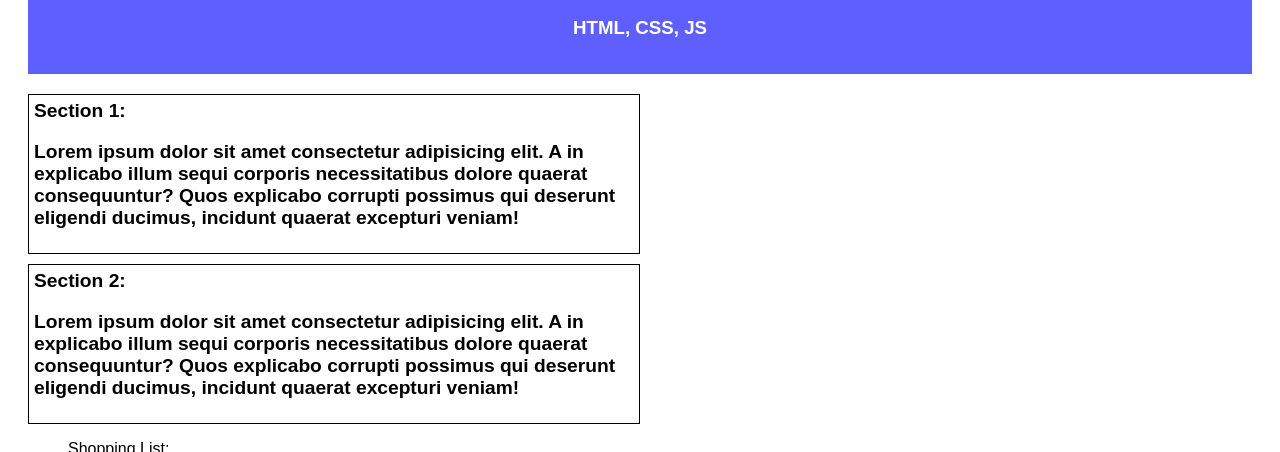
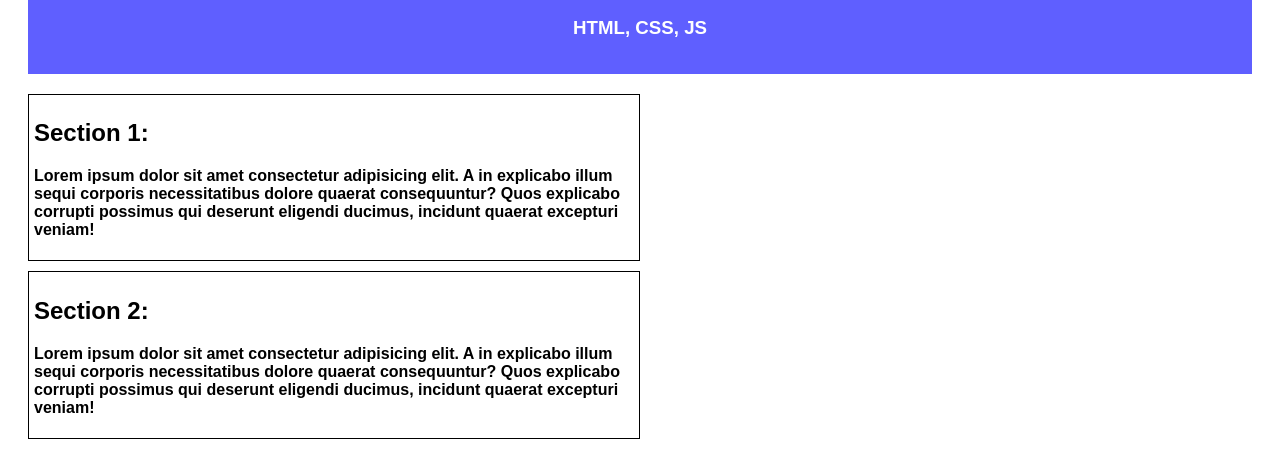
Before and after one commit to alejandrodoncel/myweb, a plain HTML site: page index.html in a window 1280 px wide. Shown: the part 245-697 px from the top of the page. Drawn offline with Linux system fonts and the light colour scheme.

Commit message:
Check issues

```diff
--- a/index.html
+++ b/index.html
@@ -4,6 +4,7 @@
 <head>
     <title>MyWeb</title>
     <meta charset="utf-8">
+    <meta name="viewport" content="width=device-width, inicial-scale=1">
     <link rel="stylesheet" type="text/css" href="style.css">
 </head>
 
@@ -26,12 +27,17 @@
     </div>
 
     <!--Sections-->
-    <div id="section"> Section 1:
-        <p id="p-left">Lorem ipsum dolor sit amet consectetur adipisicing elit. A in explicabo illum sequi corporis necessitatibus dolore quaerat consequuntur? Quos explicabo corrupti possimus qui deserunt eligendi ducimus, incidunt quaerat excepturi veniam!</p>
-    </div>
 
-    <div id="section"> Section 2:
-        <p id="p-right">Lorem ipsum dolor sit amet consectetur adipisicing elit. A in explicabo illum sequi corporis necessitatibus dolore quaerat consequuntur? Quos explicabo corrupti possimus qui deserunt eligendi ducimus, incidunt quaerat excepturi veniam!</p>
+    <div>
+        <div id="section">
+            <h2>Section 1:</h2>
+            <p>Lorem ipsum dolor sit amet consectetur adipisicing elit. A in explicabo illum sequi corporis necessitatibus dolore quaerat consequuntur? Quos explicabo corrupti possimus qui deserunt eligendi ducimus, incidunt quaerat excepturi veniam!</p>
+        </div>
+
+        <div id="section">
+            <h2>Section 2:</h2>
+            <p>Lorem ipsum dolor sit amet consectetur adipisicing elit. A in explicabo illum sequi corporis necessitatibus dolore quaerat consequuntur? Quos explicabo corrupti possimus qui deserunt eligendi ducimus, incidunt quaerat excepturi veniam!</p>
+        </div>
     </div>
 
     <!--Lists-->
--- a/style.css
+++ b/style.css
@@ -1,4 +1,4 @@
-* {
+*{
     box-sizing: border-box;
 }
 
@@ -43,10 +43,8 @@ div#bg {
 
 div#section{
     font-weight: bold;
-    font-size: 120%;
     border: 1px solid black;
     width: 50%;
-    padding:5px;
-    box-sizing: border-box;
+    padding: 5px;
     margin-bottom: 10px;
 }
```
